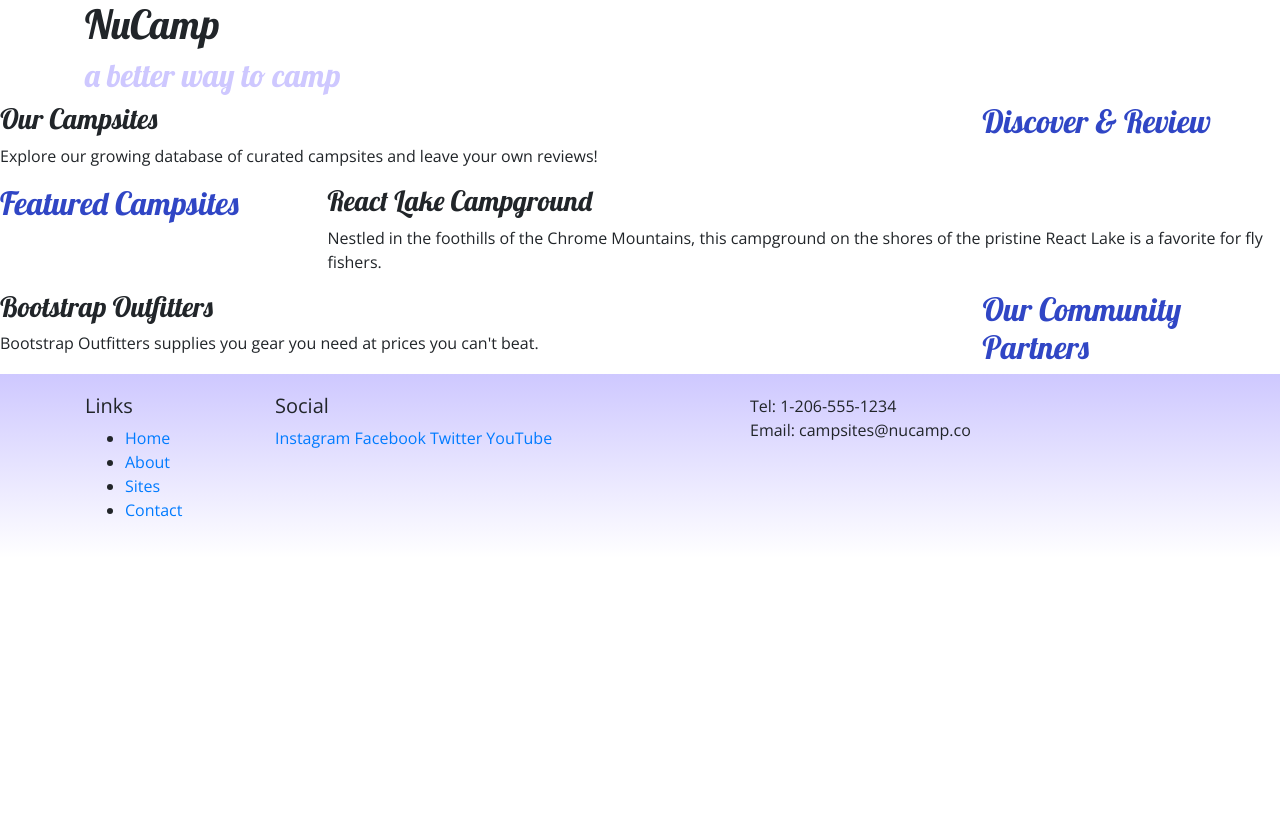
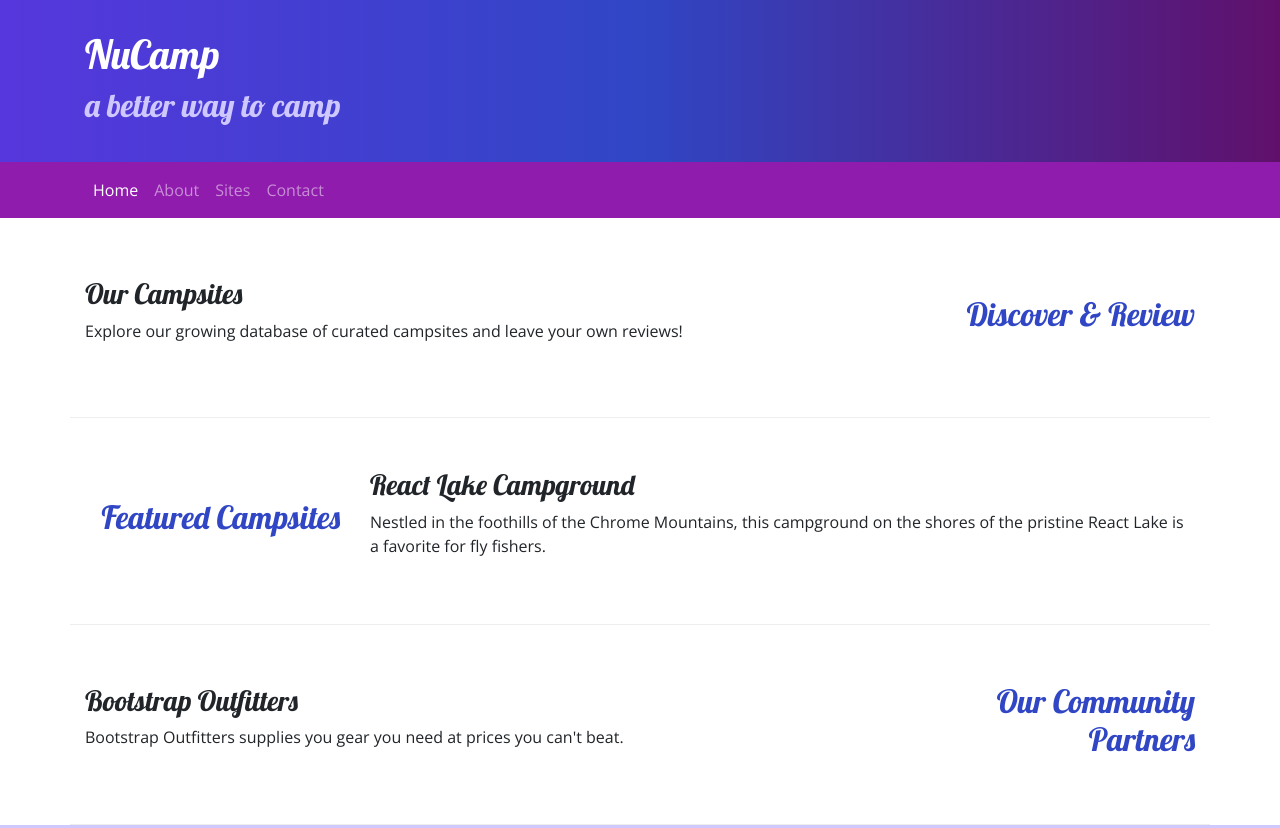
Before and after one commit to bonnee1/nucampsite, a website: page index.html in a window 1280 px wide. Shown: the top 828 px of the page. Before the commit the page ends 800 px from the top, so only its background shows below. Drawn offline with nearby package versions, Linux system fonts and the light colour scheme.

Commit message:
style index and aboutus

```diff
--- a/css/styles.css
+++ b/css/styles.css
@@ -20,12 +20,19 @@ footer {
 }
 
 .jumbotron {
+    margin: 0;
     padding: 30px;
     background-image: linear-gradient(to right, #5637DD, #3046C5, #60106B);
-    color: white;
+    color: white
 }
 
 .row-content {
     padding: 50px 0;
     border-bottom: 1px ridge;
     min-height: 200px;
+}
+
+.navbar {
+    background-color: #901CAD;
+
+}
--- a/index.html
+++ b/index.html
@@ -4,8 +4,6 @@
 <head>
      <meta charset="utf-8" />
      <meta name="viewport" content="width=device-width, initial-scale=1" />
-
-    <!-- Bootstrap CSS -->
      <link rel="stylesheet" href="node_modules/bootstrap/dist/css/bootstrap.min.css" />
      <link rel="stylesheet" href="https://fonts.googleapis.com/css?family=Lobster|Open+Sans" />
      <link rel="stylesheet" href="css/styles.css" />
@@ -14,7 +12,7 @@
 
 <body>
 
-    <header>
+    <header class="jumbotron jumbotron-fluid">
         <div class="container">
             <div class="row">
                 <div class="col">
@@ -25,20 +23,39 @@
         </div>
     </header>
 
-    <div class="row">
+    <nav class="navbar navbar-expand-sm navbar-dark navbar-sticky-top">
+        <div class="container">
+            <button class="navbar-toggler ml-auto" type="button" data-toggle="collapse" data-target="#nucampNavbar">
+                <span class="navbar-toggler-icon"></span>
+            </button>
+            <div class="collapse navbar-collapse" id="nucampNavbar">
+                <ul class="navbar-nav">
+                    <li class="nav-item active"><a class="nav-link"
+                    href="#">Home</a></li>
+                    <li class="nav-item"><a class="nav-link"
+                    href="aboutus.html">About</a></li>
+                    <li class="nav-item"><a class="nav-link"
+                    href="#">Sites</a></li>
+                    <li class="nav-item"><a class="nav-link"
+                    href="#">Contact</a></li>
+                </ul>
+            </div>
+        </div>
+    </nav>
+    <div class="container">
+        <div class="row row-content align-items-center">
             <div class="col-sm-4 order-sm-last col-md-3">
-            <h2>Discover & Review</h2>
+                <h2 class="text-sm-right">Discover & Review</h2>
             </div>
-
             <div class="col">
                 <h3>Our Campsites</h3>
                 <p class="d-none d-sm-block">Explore our growing database of curated campsites and leave your own reviews!</p>
             </div>
         </div>
 
-    <div class="row">
+        <div class="row row-content align-items-center">
             <div class="col-sm-4 col-md-3">
-            <h2>Featured Campsites</h2>
+                <h2 class="text-sm-right">Featured Campsites</h2>
             </div>
             <div class="col">
                 <h3>React Lake Campground</h3>
@@ -46,9 +63,9 @@
             </div>
         </div>
 
-    <div class="row">
+        <div class="row row-content align-items-center">
             <div class="col-sm-4 order-sm-last col-md-3">
-            <h2>Our Community Partners</h2>
+                <h2 class="text-sm-right">Our Community Partners</h2>
             </div>
             <div class="col">
                 <h3>Bootstrap Outfitters</h3>
@@ -60,23 +77,23 @@
     <footer>
         <div class="container">
             <div class="row">
-                <div class="col-4 col-sm-2">
+                <div class="col-4 col-sm-2 offset-1">
                     <h5>Links</h5>
-                    <ul>
+                    <ul class="list-unstyled">
                         <li><a href="#">Home</a></li>
                         <li><a href="aboutus.html">About</a></li>
                         <li><a href="#">Sites</a></li>
                         <li><a href="#">Contact</a></li>
                     </ul>
                 </div>
-                <div class="col-6 col-sm-5">
+                <div class="col-6 col-sm-5 text-center">
                     <h5>Social</h5>
                     <a href="http://instagram.com/">Instagram</a>
                     <a href="http://facebook.com/">Facebook</a>
                     <a href="http://twitter.com/">Twitter</a>
                     <a href="http://youtube.com/">YouTube</a>
                 </div>
-                <div class="col-sm-4">
+                <div class="col-sm-4 text-center">
                     Tel: 1-206-555-1234<br />
                     Email: campsites@nucamp.co
                 </div>
```
Also changed, not shown: aboutus.html (+24 -2 lines). Lines whose indentation alone changed are shown as unchanged.
